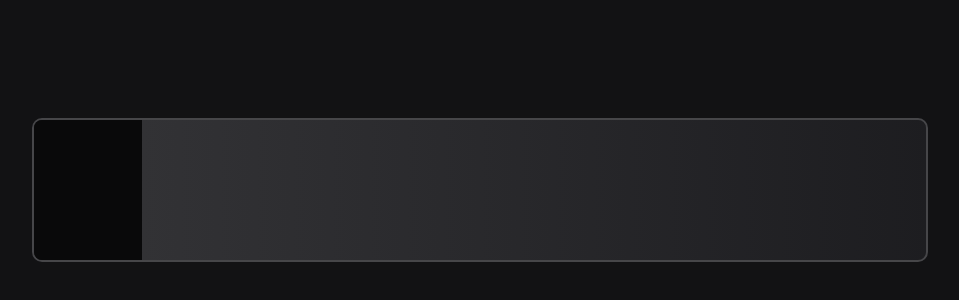
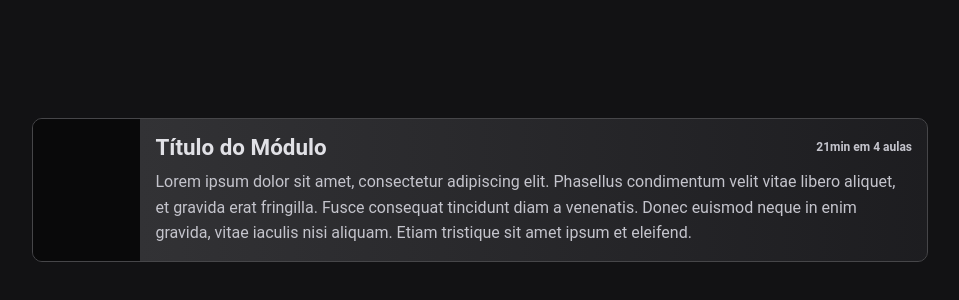
Before and after one commit to TaylorNAlbarnaz/CoursePlayer, a React (Create React App) app: page / in a window 1280 px wide. Shown: the part 210-510 px from the top of the page, without its empty margins (160-1119 px from the left). Built offline with nearby package versions, Linux system fonts and the light colour scheme.

Commit message:
Adicionado informação dos módulos

```diff
--- a/src/components/Module.js
+++ b/src/components/Module.js
@@ -5,7 +5,19 @@ function Module() {
         <>
             <div className="Module">
                 <div className="Module__progress"></div>
-                <div className="Module__info"></div>
+                <div className="Module__info">
+                    <section className="Module__info__top">
+                        <h2>Título do Módulo</h2>
+                        <span className="Module__info__time">21min em 4 aulas</span>
+                    </section>
+                    <section className="Module__info__bottom">
+                        <p>Lorem ipsum dolor sit amet, consectetur adipiscing elit. Phasellus condimentum
+                            velit vitae libero aliquet, et gravida erat fringilla. Fusce consequat tincidunt
+                            diam a venenatis. Donec euismod neque in enim gravida, vitae iaculis nisi aliquam.
+                            Etiam tristique sit amet ipsum et eleifend.
+                        </p>
+                    </section>
+                </div>
             </div>
         </>
     )
--- a/src/styles/index.css
+++ b/src/styles/index.css
@@ -2,6 +2,9 @@
     margin: 0;
     padding: 0;
     box-sizing: border-box;
+    font-family: Roboto, sans-serif;
+    text-rendering: optimizelegibility !important;
+    -webkit-font-smoothing: antialiased !important;
 }
 
 body {
@@ -22,12 +25,12 @@ body {
     height: 144px;
     cursor: pointer;
     border-radius: 10px;
-    border: 2px solid rgb(70, 70, 73);
+    border: 1px solid rgb(70, 70, 73);
     overflow: hidden;
 }
 
 .Module:hover {
-    border: 2px solid chartreuse;
+    border: 1px solid chartreuse;
 }
 
 .Module__progress {
@@ -37,6 +40,34 @@ body {
 }
 
 .Module__info {
+    display: flex;
+    flex-direction: column;
+    justify-content: space-between;
+    padding: 15px;
     width: 90%;
     background: linear-gradient(90deg, rgb(50, 50, 53) 0%, rgba(62, 62, 69, 0.25) 100%)
 }
+
+.Module__info h2 {
+    display: inline-block;
+    color: #e1e1e6;
+    font-size: 1.4rem;
+}
+
+.Module__info p {
+    color: #c4c4cc;
+    font-size: 1rem;
+    line-height: 160%;
+}
+
+.Module__info__top {
+    display: flex;
+    justify-content: space-between;
+    align-items: center;
+}
+
+.Module__info__time {
+    color: #c4c4cc;
+    font-size: 0.75rem;
+    font-weight: bold;
+}
```
